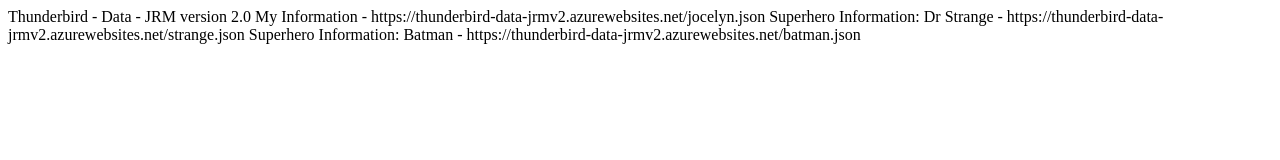
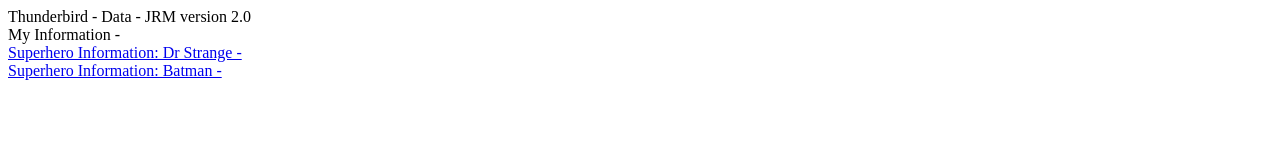
Before and after one commit to delta-jrm/thunderbird-data-jrm, a plain HTML site: page index.html in a window 1280 px wide. Drawn offline with Linux system fonts and the light colour scheme.

Commit message:
change index 2

```diff
--- a/index.html
+++ b/index.html
@@ -3,11 +3,11 @@
 <body>
 Thunderbird - Data - JRM
 version 2.0
-
-My Information - https://thunderbird-data-jrmv2.azurewebsites.net/jocelyn.json
-
-Superhero Information: Dr Strange - https://thunderbird-data-jrmv2.azurewebsites.net/strange.json
-
-Superhero Information: Batman - https://thunderbird-data-jrmv2.azurewebsites.net/batman.json
+<br>
+My Information - <a href="https://thunderbird-data-jrmv2.azurewebsites.net/jocelyn.json">
+<br>
+Superhero Information: Dr Strange - <a href="https://thunderbird-data-jrmv2.azurewebsites.net/strange.json">
+<br>
+Superhero Information: Batman -  <a href="https://thunderbird-data-jrmv2.azurewebsites.net/batman.json">
 </body>
 </html>
```
